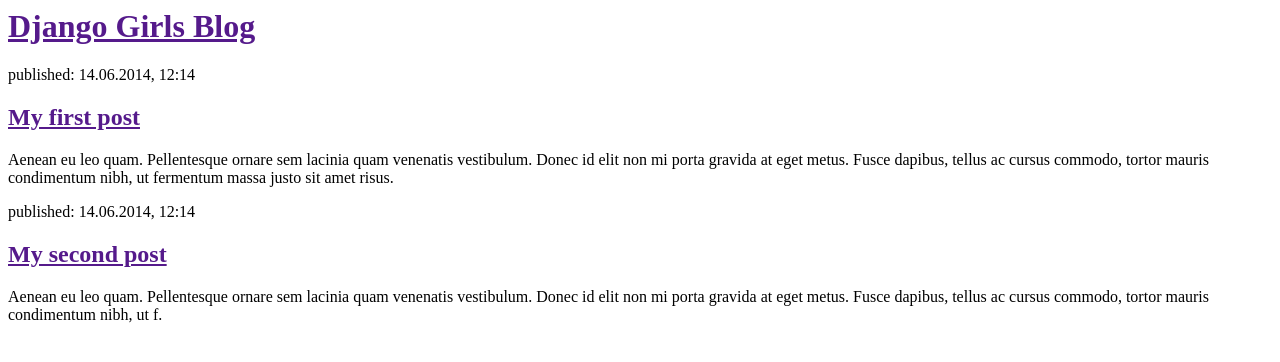
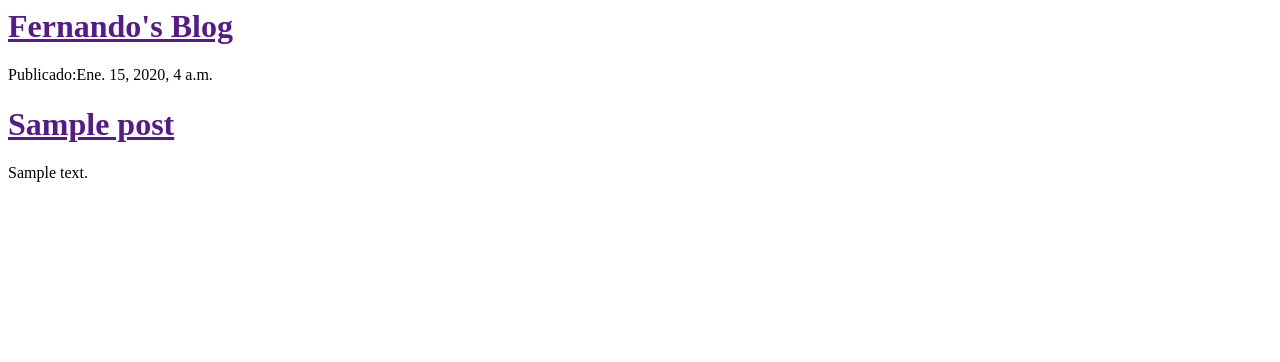
Before and after one commit to FernandoIV/mi-primer-blog, a Django app: template blog/templates/blog/post_list.html in a window 1280 px wide. Shown: the top 362 px of the page. Run offline with Django 3.2, Linux system fonts and the light colour scheme; the template is opened without the code that fills it: values that come from a table or form of the project are taken from there, others are empty; tables that the repository leaves empty hold one stand-in row (values such as "Sample post").

Commit message:
Plantilla dinamica para posts

```diff
--- a/blog/templates/blog/post_list.html
+++ b/blog/templates/blog/post_list.html
@@ -1,20 +1,17 @@
 <html>
     <head>
-        <title>Django Girls blog</title>
+        <title>Fernando's Blog</title>
     </head>
     <body>
         <div>
-            <h1><a href="">Django Girls Blog</a></h1>
+            <h1><a href="">Fernando's Blog</a></h1>
         </div>
-        <div>
-            <p>published: 14.06.2014, 12:14</p>
-            <h2><a href="">My first post</a></h2>
-            <p>Aenean eu leo quam. Pellentesque ornare sem lacinia quam venenatis vestibulum. Donec id elit non mi porta gravida at eget metus. Fusce dapibus, tellus ac cursus commodo, tortor mauris condimentum nibh, ut fermentum massa justo sit amet risus.</p>
-        </div>
-        <div>
-            <p>published: 14.06.2014, 12:14</p>
-            <h2><a href="">My second post</a></h2>
-            <p>Aenean eu leo quam. Pellentesque ornare sem lacinia quam venenatis vestibulum. Donec id elit non mi porta gravida at eget metus. Fusce dapibus, tellus ac cursus commodo, tortor mauris condimentum nibh, ut f.</p>
-        </div>
+        {% for post in posts %}
+            <div>
+                <p>Publicado:{{ post.fecha_publicacion}}</p>
+                <h1><a href="">{{ post.titulo }}</a></h1>
+                <p>{{ post.texto|linebreaksbr }}</p>
+            </div>
+        {% endfor %}
     </body>
 </html>
--- a/blog/views.py
+++ b/blog/views.py
@@ -1,5 +1,7 @@
 from django.shortcuts import render
-
+from .models import Post
+from django.utils import timezone
 # Create your views here.
 def post_list(request):
-	return render(request, 'blog/post_list.html', {})
+	posts = Post.objects.filter(fecha_publicacion__lte=timezone.now()).order_by('fecha_publicacion')
+	return render(request, 'blog/post_list.html', {'posts':posts})
```
